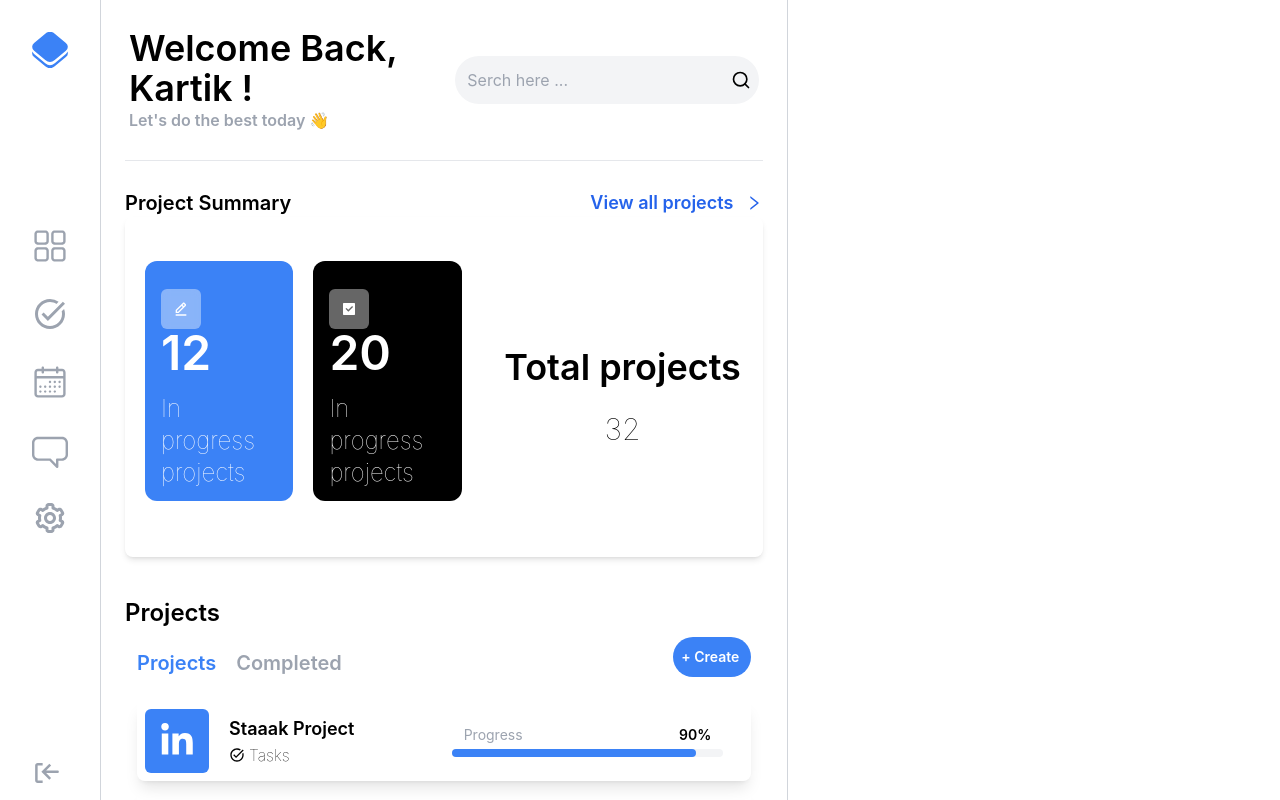
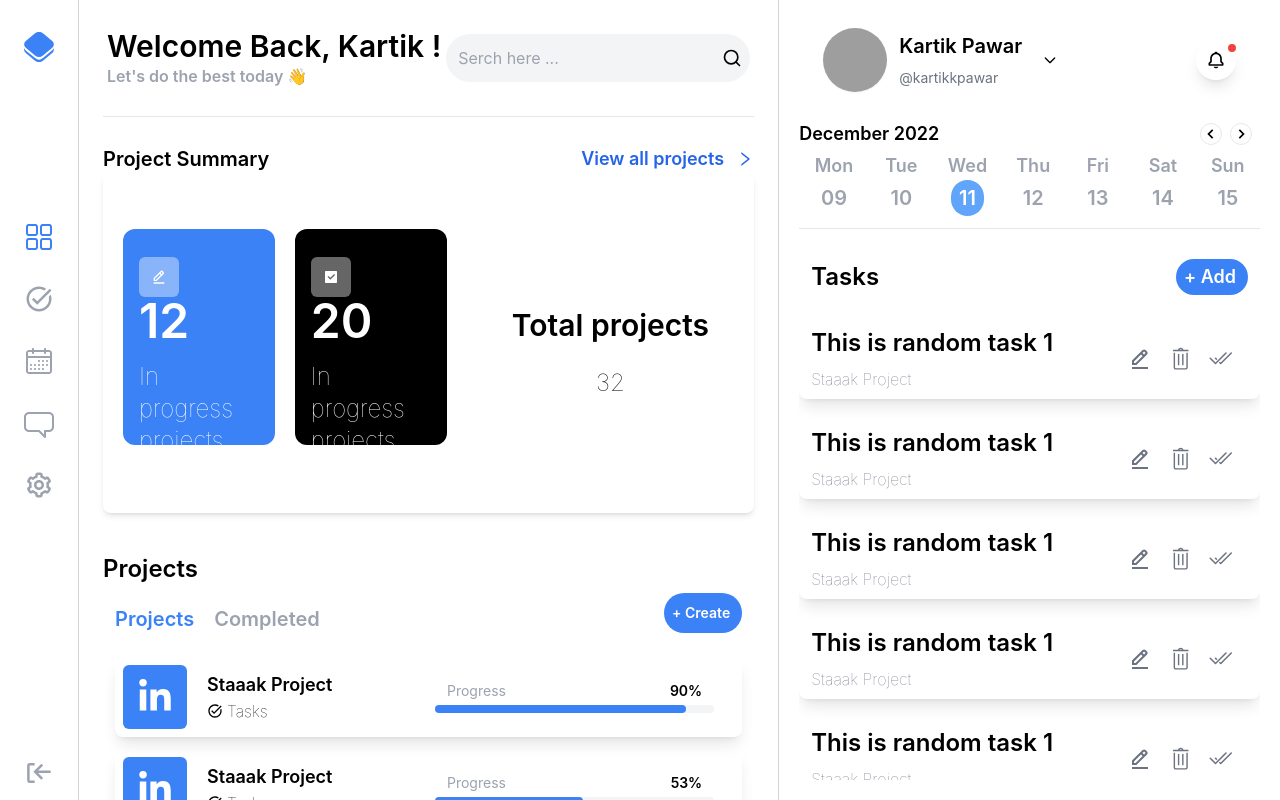
Before and after one commit to kartikkpawar/BuyoFuel_Assignment, a React (Create React App) app: page / in a window 1280 px wide. Built offline with nearby package versions, Linux system fonts and the light colour scheme; grey boxes are pictures that could not be loaded.

Commit message:
Dashboard Screen 1 Completed

```diff
--- a/package.json
+++ b/package.json
@@ -6,7 +6,9 @@
     "@testing-library/jest-dom": "^5.16.5",
     "@testing-library/react": "^13.4.0",
     "@testing-library/user-event": "^13.5.0",
+    "nanoid": "^4.0.0",
     "react": "^18.2.0",
+    "react-chartjs-2": "^5.0.1",
     "react-dom": "^18.2.0",
     "react-icons": "^4.7.1",
     "react-router-dom": "^6.4.5",
--- a/src/components/Sidebar.jsx
+++ b/src/components/Sidebar.jsx
@@ -8,15 +8,19 @@ const Sidebar = () => {
   //   const handelMenuHoverOpen = (e) => {};
 
   return (
-    <div className="h-screen flex flex-col py-3 px-8 w-max">
-      <div className="text-4xl mt-5 text-blue-500">
+    <div className="h-screen flex flex-col py-3 px-6 w-max">
+      <div className="text-3xl mt-5 text-blue-500">
         <SiOpenlayers />
       </div>
       <div className="mt-32 flex flex-col justify-between h-5/6 ">
         <div className="">
-          {menuItems.map((item) => (
-            <div className="flex items-center justify-between text-xl mt-8 text-gray-400 hover:text-blue-500 hover:cursor-pointer">
-              <span className="text-4xl "> {item.icon}</span>{" "}
+          {menuItems.map((item, idx) => (
+            <div
+              className={`flex items-center justify-between text-xl mt-8 ${
+                idx === 0 ? "text-blue-500" : "text-gray-400"
+              } hover:text-blue-500 hover:cursor-pointer`}
+            >
+              <span className="text-3xl "> {item.icon}</span>{" "}
             </div>
           ))}
         </div>
--- /dev/null
+++ b/src/components/Task.jsx
@@ -0,0 +1,23 @@
+import { BiEditAlt } from "react-icons/bi";
+import { TfiTrash } from "react-icons/tfi";
+import { BsCheck2All } from "react-icons/bs";
+
+const Task = () => {
+  return (
+    <div className="h-20 p-1 px-3 shadow-lg rounded-lg flex justify-between items-center mb-5 hover:shadow-xl">
+      <div className="flex flex-col justify-around h-full">
+        <span className="text-2xl font-semibold text-black">
+          This is random task 1
+        </span>
+        <span className="font-thin text-gray-500">Staaak Project</span>
+      </div>
+      <div className="flex">
+        <BiEditAlt className="mr-4 text-2xl text-gray-500 hover:text-blue-500 cursor-pointer" />
+        <TfiTrash className="mr-4 text-2xl text-gray-500 hover:text-red-500 cursor-pointer" />
+        <BsCheck2All className="mr-4 text-2xl text-gray-500 hover:text-green-500 cursor-pointer" />
+      </div>
+    </div>
+  );
+};
+
+export default Task;
--- a/src/pages/Dashboard.jsx
+++ b/src/pages/Dashboard.jsx
@@ -3,10 +3,24 @@ import { FiSearch } from "react-icons/fi";
 import { RiCheckboxFill } from "react-icons/ri";
 import { BiEditAlt } from "react-icons/bi";
 import { AiOutlineRight } from "react-icons/ai";
+import { HiOutlineChevronDown } from "react-icons/hi";
+import { TfiTrash } from "react-icons/tfi";
+import { BsCheck2All } from "react-icons/bs";
+import { BiBell, BiChevronRight, BiChevronLeft } from "react-icons/bi";
 
 import Project from "../components/Project";
+import Task from "../components/Task";
 
-const fkProjs = Array(10).fill("");
+const fkLooper = Array(10).fill("");
+const fkdates = [
+  { day: "Mon", date: "09", isToday: false },
+  { day: "Tue", date: "10", isToday: false },
+  { day: "Wed", date: "11", isToday: true },
+  { day: "Thu", date: "12", isToday: false },
+  { day: "Fri", date: "13", isToday: false },
+  { day: "Sat", date: "14", isToday: false },
+  { day: "Sun", date: "15", isToday: false },
+];
 // TODO: The functionality to create, edit delete the task
 
 const Dashboard = () => {
@@ -17,7 +31,7 @@ const Dashboard = () => {
         {/* Welcome Message */}
         <div className="flex border-b pb-7 justify-between items-center p-1">
           <div className="flex flex-col">
-            <span className="text-4xl font-semibold">
+            <span className="2xl:text-4xl text-3xl font-semibold">
               Welcome Back, Kartik !{" "}
             </span>
             <span className="font-semibold text-gray-400">
@@ -45,7 +59,7 @@ const Dashboard = () => {
           <div className="flex shadow-md rounded-lg ">
             {/* Project Count Boxes */}
             <div className="w-full h-72 mt-5 flex px-5  ">
-              <div className="bg-blue-500 to-white w-4/6 p-4 h-5/6 my-auto rounded-xl flex flex-col justify-between hover:shadow-lg hover:cursor-pointer">
+              <div className="bg-blue-500 to-white 2xl:w-4/6 p-4 2xl:h-5/6 h-3/4 w-3/4  my-auto rounded-xl flex flex-col justify-between hover:shadow-lg hover:cursor-pointer">
                 <div className="mt-3 p-3 h-10 w-10 flex items-center justify-center bg-white rounded-md bg-clip-padding backdrop-filter backdrop-blur-sm bg-opacity-40 ">
                   <BiEditAlt className="text-white" />
                 </div>
@@ -58,7 +72,7 @@ const Dashboard = () => {
                   </span>
                 </div>
               </div>
-              <div className="ml-5 bg-black to-white w-4/6 p-4 h-5/6 my-auto rounded-xl flex flex-col justify-between hover:shadow-lg hover:cursor-pointer">
+              <div className="ml-5 bg-black to-white  2xl:w-4/6 p-4 2xl:h-5/6 h-3/4 w-3/4  my-auto rounded-xl flex flex-col justify-between hover:shadow-lg hover:cursor-pointer">
                 <div className="mt-3 p-3 h-10 w-10 flex items-center justify-center bg-white rounded-md bg-clip-padding backdrop-filter backdrop-blur-sm bg-opacity-40 ">
                   <RiCheckboxFill className="text-white" />
                 </div>
@@ -73,9 +87,11 @@ const Dashboard = () => {
               </div>
             </div>
             <div className="w-5/6 h-80 mt-5 flex px- rounded-lg flex-col justify-center items-center">
-              <span className="font-semibold text-4xl">Total projects</span>
+              <span className="font-semibold 2xl:text-4xl text-3xl">
+                Total projects
+              </span>
               <br />
-              <span className="text-3xl font-thin">32</span>
+              <span className="2xl:text-3xl text-2xl font-thin">32</span>
             </div>
           </div>
           {/* Projects Create and View */}
@@ -107,17 +123,90 @@ const Dashboard = () => {
 
             {/* Projects List */}
             <div className="px-3 py-2 mt-2 ">
-              {fkProjs.map((proj, idx) => (
+              {fkLooper.map((proj, idx) => (
                 <Project idx={idx} />
               ))}
             </div>
           </div>
         </div>
       </div>
-      <div className="p-5 flex-auto w-5/12">
-        {/* user profile info */}
-        {/* calender */}
+      <div className="p-5 flex-auto w-5/12 h-full flex flex-col">
+        {/* User Profile Card */}
+        <div className="2xl:h-1/4 h-2/6">
+          {" "}
+          <div className="p-6 2xl:h-24 h-20 flex items-center justify-between">
+            <div className="flex items-center">
+              <img
+                src="https://previews.123rf.com/images/jemastock/jemastock1906/jemastock190617793/124340525-businessman-avatar-cartoon-character-portrait-vector-illustration-graphic-design.jpg"
+                alt=""
+                className="aspect-square 2xl:h-20 h-16 rounded-full shadow-sm"
+              />
+              <div className="flex flex-col ml-3">
+                <span className="text-xl font-semibold">Kartik Pawar</span>
+                <span className="text-gray-500 text-sm mt-2">
+                  @kartikkpawar
+                </span>
+              </div>
+              <HiOutlineChevronDown className="ml-5" />
+            </div>
+            <div className="2xl:h-12 2xl:w-12 h-10 w-10 flex justify-center items-center rounded-full shadow-lg relative ">
+              <BiBell className="text-xl" />
+              <div className="2xl:h-3 2xl:w-3 h-2 w-2 bg-red-500 rounded-full absolute top-1 right-0"></div>
+            </div>
+          </div>
+          {/* calender */}
+          <div className=" mt-5">
+            <div className="flex items-center justify-between">
+              <span className="font-semibold 2xl:text-3xl text-lg">
+                December 2022
+              </span>
+              <div className="flex 2xl:text-3xl text-xl">
+                <div className="border mr-2 rounded-full cursor-pointer">
+                  <BiChevronLeft />
+                </div>
+                <div className="border mr-2 rounded-full cursor-pointer">
+                  <BiChevronRight />
+                </div>
+              </div>
+            </div>
+            <div className="flex items-center  justify-around">
+              {fkdates.map((date) => (
+                <div className="flex justify-between items-center p-1 flex-col">
+                  <span className="text-lg text-gray-400 font-semibold">
+                    {" "}
+                    {date.day}
+                  </span>
+                  <span
+                    className={`text-xl text-gray-400 font-semibold px-2 p-1 rounded-full ${
+                      date.isToday && "bg-blue-400 !text-white"
+                    }`}
+                  >
+                    {" "}
+                    {date.date}
+                  </span>
+                </div>
+              ))}
+            </div>
+          </div>
+          <hr className="2xl:mt-3 mt-2" />
+        </div>
         {/* User Task - Create,edit,Delete */}
+
+        <div className="flex flex-col h-5/6 2xl:h-3/4  hideScrollBar mt-5 ">
+          <div className="flex justify-between px-3 py-2 items-center">
+            <span className="font-semibold text-2xl">Tasks</span>
+            <button className="bg-blue-500 text-white text-lg font-semibold px-2  rounded-full cursor-pointer pr-3 py-1">
+              + Add
+            </button>
+          </div>
+          {/* Task's List */}
+
+          <div className="mt-4 ">
+            {fkLooper.map((task) => (
+              <Task />
+            ))}
+          </div>
+        </div>
       </div>
     </div>
   );
```
Also changed, not shown: 1 other file (tests, documents, lock files or other folders).
